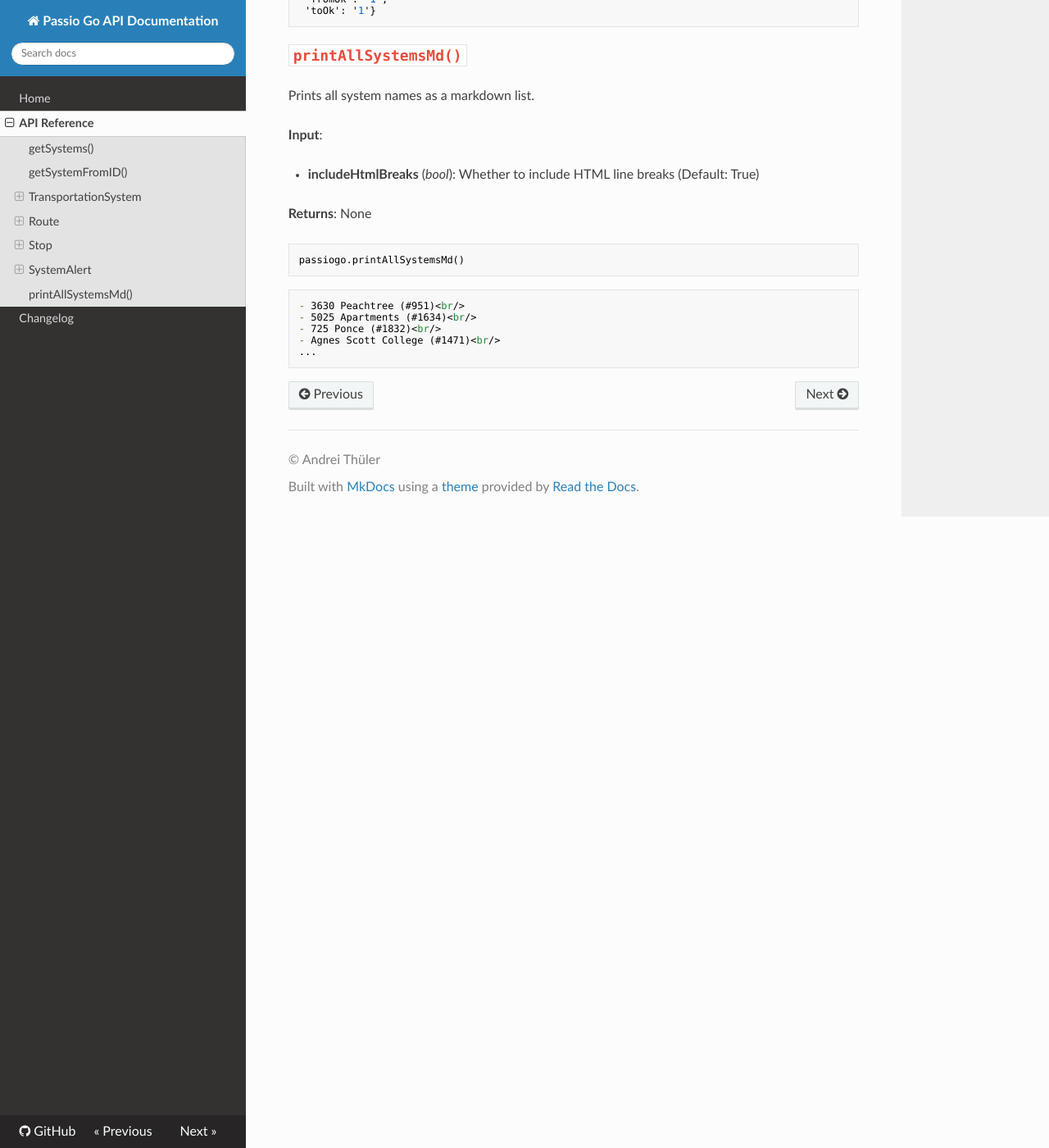
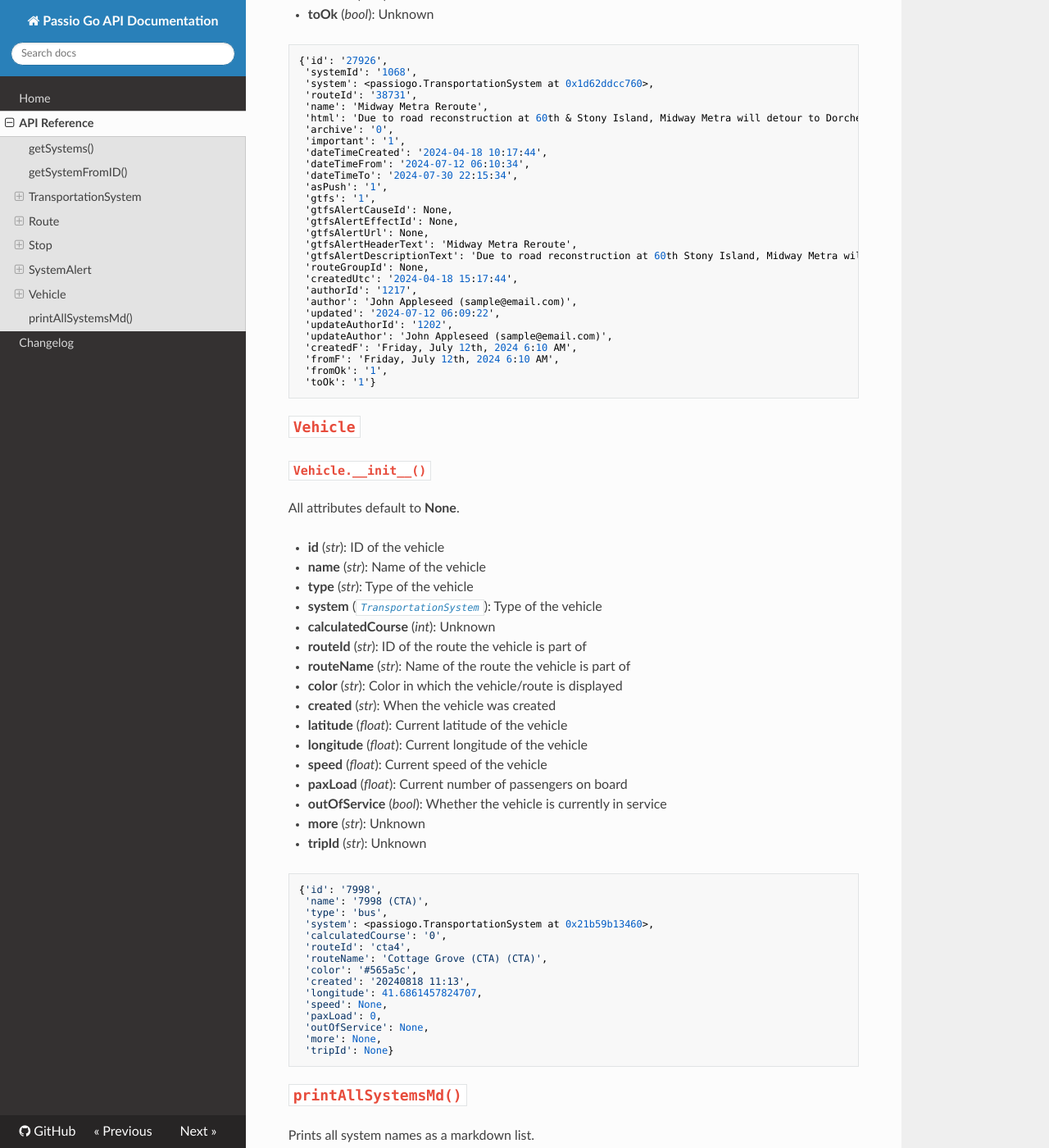
Before and after one commit to athuler/PassioGo, an MkDocs documentation site: the page built from docs/api.md, in a window 1280 px wide and 1400 px high, scrolled down 6615 px. Shown: the whole window at 82% size. Built offline with MkDocs 1.6.1, drawn with Linux system fonts in a browser that asks for light colours; nearby versions of some CDN libraries; some of the changed text lies outside the part shown.

Commit message:
Documentation + minor fixes

````diff
--- a/docs/api.md
+++ b/docs/api.md
@@ -168,6 +168,33 @@
  <passiogo.SystemAlert at 0x1d62dbe0190>,
  <passiogo.SystemAlert at 0x1d62dbe0370>,
  <passiogo.SystemAlert at 0x1d62dbe0490>]
+```
+
+
+### `TransportationSystem.getVehicles()`
+
+Gets all alerts for the corresponding transportation system.
+
+**Inputs**:
+
+- **appVersion** (*int*): Version of the application (Default: 1)
+
+
+**Output**: *List* of [`Vehicle`](#vehicle)
+
+```python
+passiogo.getSystemFromID(1068).getVehicles()
+```
+
+```
+[<passiogo.Vehicle at 0x21b59af8d00>,
+ <passiogo.Vehicle at 0x21b59af8f70>,
+ <passiogo.Vehicle at 0x21b59af8d90>,
+ <passiogo.Vehicle at 0x21b59af8370>,
+ ...
+ <passiogo.Vehicle at 0x21b597bfd90>,
+ <passiogo.Vehicle at 0x21b597bfbe0>,
+ <passiogo.Vehicle at 0x21b597bff10>]
 ```
 
 ## `Route`
@@ -343,6 +370,48 @@
  'toOk': '1'}
 ```
 
+## `Vehicle`
+
+### `Vehicle.__init__()`
+
+All attributes default to **None**.
+
+- **id** (*str*): ID of the vehicle
+- **name** (*str*): Name of the vehicle
+- **type** (*str*): Type of the vehicle
+- **system** (*[`TransportationSystem`](#transportationsystem)*): Type of the vehicle
+- **calculatedCourse** (*int*): Unknown
+- **routeId** (*str*): ID of the route the vehicle is part of
+- **routeName** (*str*): Name of the route the vehicle is part of
+- **color** (*str*): Color in which the vehicle/route is displayed
+- **created** (*str*): When the vehicle was created
+- **latitude** (*float*): Current latitude of the vehicle
+- **longitude** (*float*): Current longitude of the vehicle
+- **speed** (*float*): Current speed of the vehicle
+- **paxLoad** (*float*): Current number of passengers on board
+- **outOfService** (*bool*): Whether the vehicle is currently in service
+- **more** (*str*): Unknown
+- **tripId** (*str*): Unknown
+
+
+```python
+{'id': '7998',
+ 'name': '7998 (CTA)',
+ 'type': 'bus',
+ 'system': <passiogo.TransportationSystem at 0x21b59b13460>,
+ 'calculatedCourse': '0',
+ 'routeId': 'cta4',
+ 'routeName': 'Cottage Grove (CTA) (CTA)',
+ 'color': '#565a5c',
+ 'created': '20240818 11:13',
+ 'longitude': 41.6861457824707,
+ 'speed': None,
+ 'paxLoad': 0,
+ 'outOfService': None,
+ 'more': None,
+ 'tripId': None}
+```
+
 ## `printAllSystemsMd()`
 
 Prints all system names as a markdown list.
--- a/passiogo/__init__.py
+++ b/passiogo/__init__.py
@@ -340,7 +340,7 @@
 
 	def getVehicles(
 		self,
-		paramDigit = 2
+		appVersion = 2
 	) -> list["Vehicle"]:
 		"""
 		Gets all currently running buses.
@@ -353,7 +353,7 @@
 
 
 		# Initialize & Send Request
-		url = BASE_URL+"/mapGetData.php?getBuses="+str(paramDigit)
+		url = BASE_URL+"/mapGetData.php?getBuses="+str(appVersion)
 		body = {
 			"s0" : str(self.id),
 			"sA" : 1
@@ -669,7 +669,7 @@
 		longitude: float = None,
 		speed: float = None,
 		paxLoad: float = None,
-		outOfService: int = None,
+		outOfService: bool = None,
 		more: str = None,
 		tripId: str = None,
 	):
````
